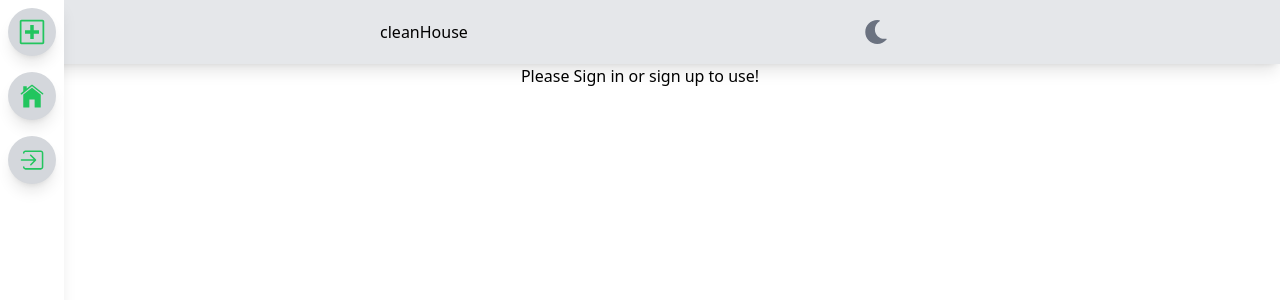
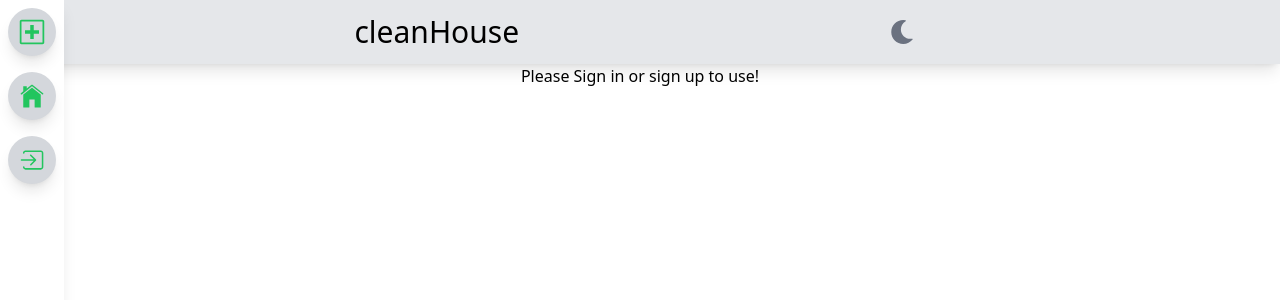
Before and after one commit to njandersen/cleanHouse, a Next.js app: page / in a window 1280 px wide. Shown: the top 300 px of the page. Built offline with nearby package versions, Linux system fonts and the light colour scheme.

Commit message:
minor css change

```diff
--- a/src/components/UI/NavBar.js
+++ b/src/components/UI/NavBar.js
@@ -5,7 +5,7 @@ import darkMode from "../../hooks/darkMode";
 export default function NavBar({}) {
   return (
     <div className="flex flex-row items-center justify-evenly bg-gray-300 bg-opacity-90 w-full h-16 m-0 shadow-lg dark:bg-gray-700">
-      <h1>cleanHouse</h1>
+      <h1 className="text-3xl">cleanHouse</h1>
       <ThemeIcon />
     </div>
   );
```
